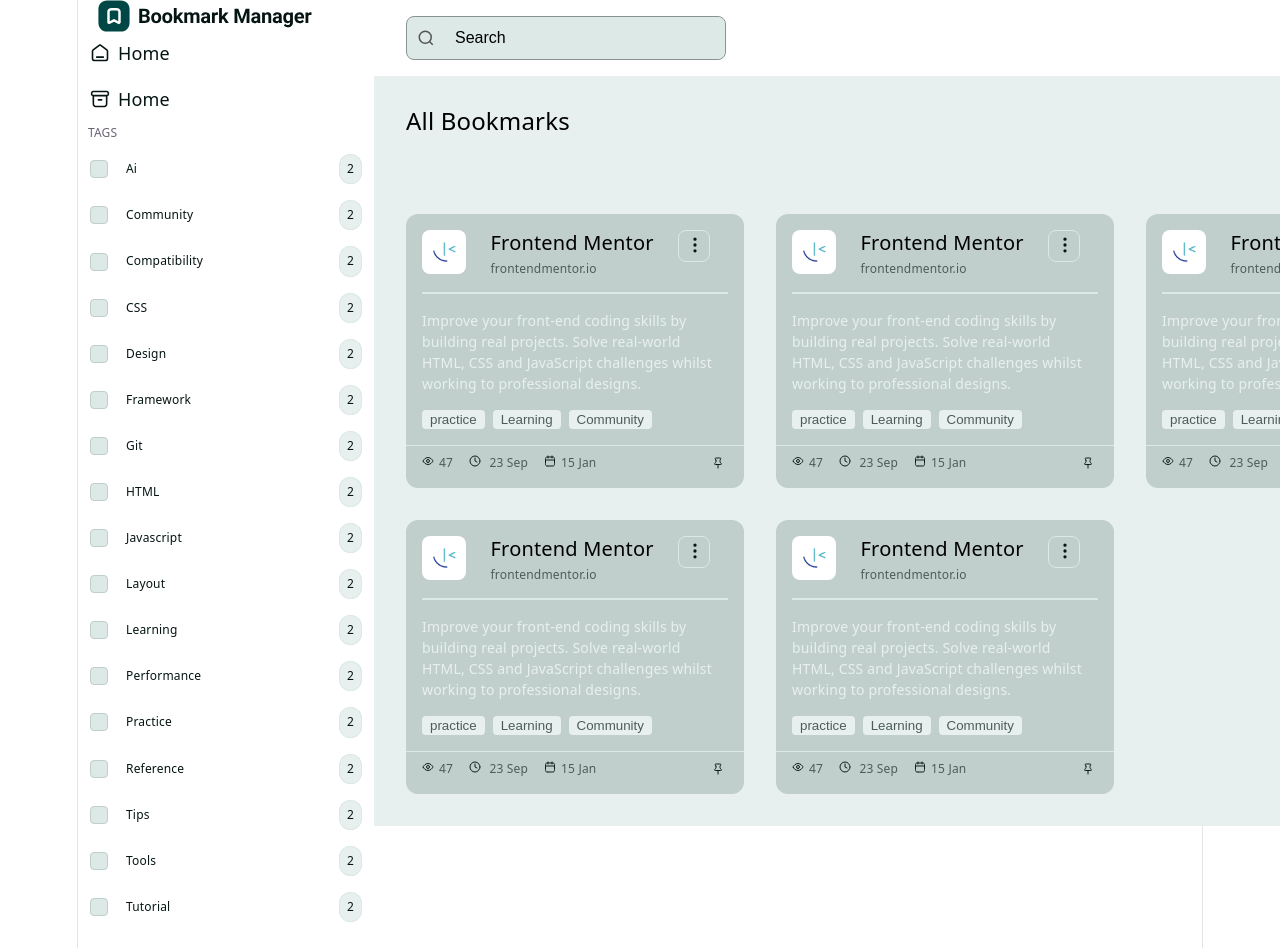
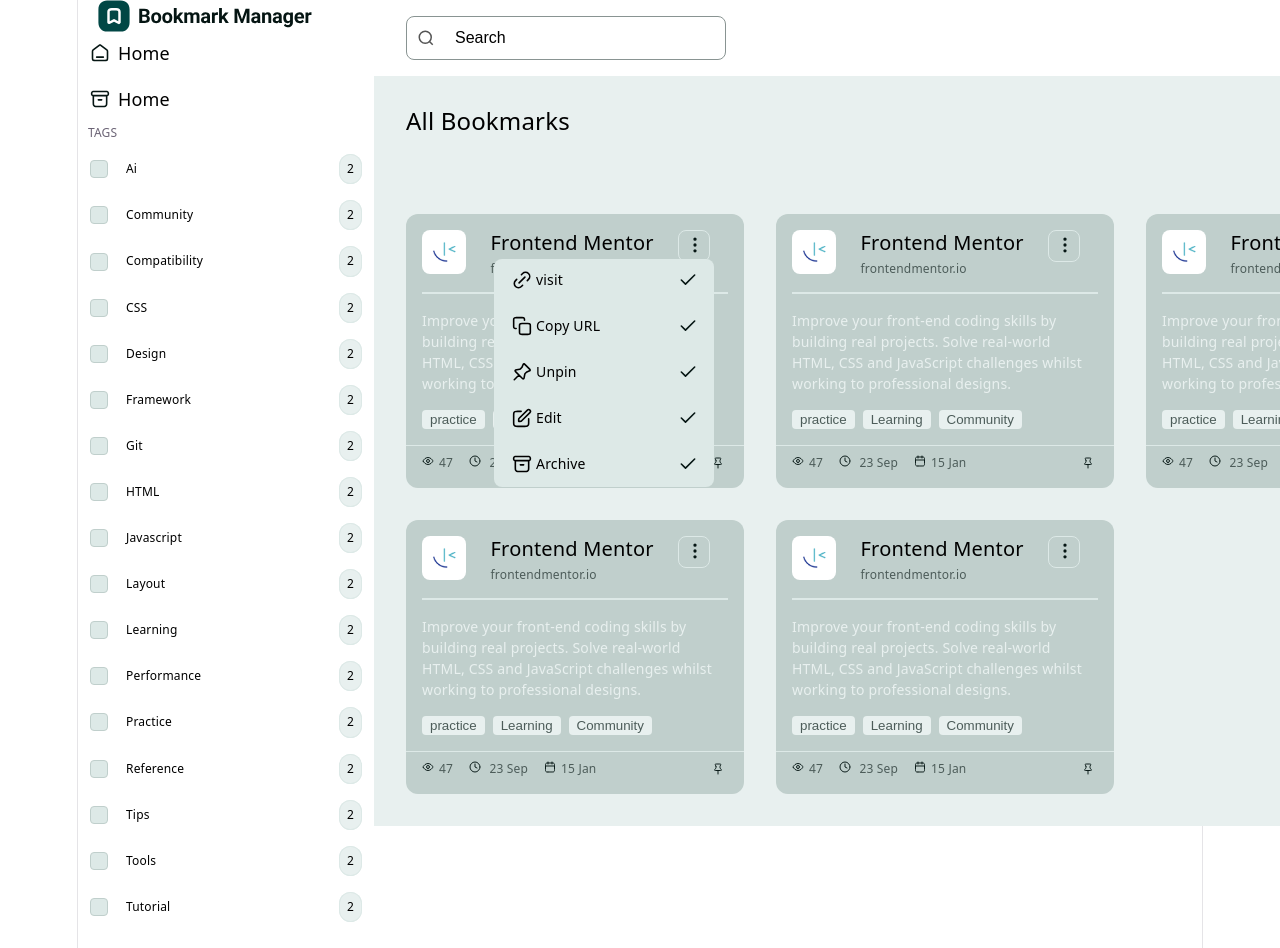
Before and after one commit to beknazar-d/bookmark-manager, a React (Vite) app: page /home in a window 1280 px wide. Both pictures are taken after a click on the button 694 px from the left and 246 px from the top of the page. Shown: the top 948 px of the page. Built offline with nearby package versions, Linux system fonts and the light colour scheme.

Commit message:
Card,Input,NavItem,Styles fixed;

```diff
--- a/src/styles/variables.scss
+++ b/src/styles/variables.scss
@@ -17,6 +17,7 @@
     --font-family: 'Manrope', sans-serif;
     --toggle-btn-color:#FFFFFF;
     --cursor-color:black;
+    --color-icon:brightness(0);
 
     --font-size-1: 24px;
     --font-size-2: 20px;
@@ -81,4 +82,5 @@
     --color-neutral-0: #001F1F;
     --toggle-btn-color:#004241;
     --cursor-color:white;
+    --color-icon:brightness(0) saturate(100%) invert(1);
 }
--- a/src/ui/Card/Card.jsx
+++ b/src/ui/Card/Card.jsx
@@ -5,18 +5,43 @@
 import hour from '../../assets/images/icon-last-visited.svg';
 import data from '../../assets/images/icon-created.svg';
 import pin from '../../assets/images/icon-pin.svg';
+import unpin from '../../assets/images/icon-unpin.svg';
+import edit from '../../assets/images/icon-edit.svg';
+import copy from '../../assets/images/icon-copy.svg';
+import visit from '../../assets/images/icon-visit.svg';
+import archive from '../../assets/images/icon-archive.svg';
+import Dropdown from '../Dropdown/Dropdown';
+import { useState } from 'react';
 
 const Card = ({icon,header,text,tags,website,visit,lastVisit,createdAt}) => {
 
+    const [isOpen,setIsOpen]=useState(false);
+
+    const list =['visit', 'Copy URL','Unpin','Edit','Archive'];
+    const icons =[visit,copy,unpin,edit,archive];
+
+    const cardsDropdown=(
+        <div className={isOpen?'card-dropdown':'card-dropdown hide'}>
+            <ul>
+                {
+                    list.map((item,i)=>{
+                        return <Dropdown icon={icons[i]} text={item}/>
+                    })
+                }
+            </ul>
+        </div>
+    );
+
     return (
         <div className='card'>
+            {cardsDropdown}
             <section className='card__header'>
                 <img className='card__logo' src={avatar} alt="avatar" />
                 <div className='card__info'>
                 <span className='card__header__text'>{header?header:'Frontend Mentor'}</span>
                 <span className='card__header__undertext'>{website?website:'frontendmentor.io'}</span>
                 </div>
-                <button className='card__btn'><img src={icon?icon: menuIcon} alt="menu-icon" /></button>
+                <button onClick={()=>setIsOpen(!isOpen)} className='card__btn'><img src={icon?icon: menuIcon} alt="menu-icon" /></button>
             </section>
             <hr />
             <section className='card__content'>
--- a/src/ui/Card/Card.scss
+++ b/src/ui/Card/Card.scss
@@ -112,3 +112,29 @@
         }
     }
 }
+
+.card-dropdown{
+    width: 220px;
+    height: 228px;
+    position: absolute;
+    right:30px;
+    top:45px;
+    background-color: var(--color-neutral-600);
+    border-radius: 8px;
+    ul{
+        display: flex;
+        flex-direction: column;
+        margin: 0;
+        align-items: center;
+        gap: 4px;
+        padding: 0;
+        li{
+            list-style: none;
+
+        }
+    }
+}
+
+.hide{
+    display: none;
+}
--- a/src/ui/Dropdown/Dropdown.jsx
+++ b/src/ui/Dropdown/Dropdown.jsx
@@ -2,12 +2,12 @@
 import link from '../../assets/images/link.svg';
 import check from '../../assets/images/icon-check.svg';
 
-const Dropdown = ({text}) => {
+const Dropdown = ({text,icon}) => {
 
     return(
         <div className='dropdown'>
             <div className='dropdown_left'>
-                <img src={link} alt="link-icon" />
+                <img src={icon?icon:link} alt="link-icon" />
                 <span>{text}</span>
             </div>
             <img src={check} alt="check-icon" />
--- a/src/ui/Dropdown/Dropdown.scss
+++ b/src/ui/Dropdown/Dropdown.scss
@@ -1,5 +1,5 @@
 .dropdown{
-    width: fit-content;
+    width: 184px;
     height: fit-content;
     padding: 8px 8px;
     display: flex;
@@ -7,15 +7,21 @@
     align-items: center;
     justify-content: space-between;
     border-radius: var(--radius-6);
-    background-color: var(--color-neutral-500);
-    color: var(--color-neutral-800);
+    background-color: transparent;
+    color: var(--cursor-color);
     font-size: var(--font-size-4);
     gap: 10px;
+
     .dropdown_left{
         display: flex;
         flex-direction: row;
         align-items: center;
-        gap: 10px;
+        gap: 4px;
+        img{
+            width: 20px;
+            height: 20px;
+            filter: var(--color-icon);
+        }
         span{
             width: 132px;
             text-align: start;
@@ -24,4 +30,5 @@
 }
 .dropdown:hover{
     background-color: white;
+    color: black;
 }
--- a/src/ui/NaviItem/NaviItem.scss
+++ b/src/ui/NaviItem/NaviItem.scss
@@ -1,7 +1,7 @@
 .navi_btn {
     width: 100%;
     height: fit-content;
-    color: var(--color-neutral-900);
+    color: var(--cursor-color);
     display: flex;
     flex-direction: row;
     align-items: center;
@@ -32,7 +32,7 @@
 
 .navi_btn:hover {
     background-color: var(--color-neutral-400);
-    color: var(--color-neutral-0);
+    color: white;
 
     .navi_inner_section img {
         filter: brightness(100);
@@ -80,3 +80,8 @@
         }
     }
 }
+.toast:hover{
+    span{
+        color: white;
+    }
+}
--- a/src/ui/input/Input.scss
+++ b/src/ui/input/Input.scss
@@ -15,13 +15,12 @@
     gap: 8px;
     border: 1px solid var(--color-neutral-500);
     border-radius: 8px;
-    background: #f0f4f3;
     padding-left: 10px;
-    background-color: var(--color-neutral-600);
+    background: transparent;
 }
-.input-wrapper:hover{
+/* .input-wrapper:hover{
     background-color: var(--color-neutral-500);
-}
+} */
 .input-wrapper input {
     width: 320px;
     padding: 12px 12px;
@@ -29,14 +28,14 @@
     outline: none;
     color: var(--cursor-color);
     font-size: 16px;
-    background-color: var(--color-neutral-600);
+    background: transparent;
     border-radius: var(--radius-8);
 }
 .input-wrapper input::placeholder{
     color: var(--cursor-color);
 }
 .input-wrapper input:hover{
-    background-color: var(--color-neutral-500);
+    // background-color: var(--color-neutral-500);
 }
 .icon {
     color: #555;
```
Lines whose indentation alone changed are shown as unchanged.
